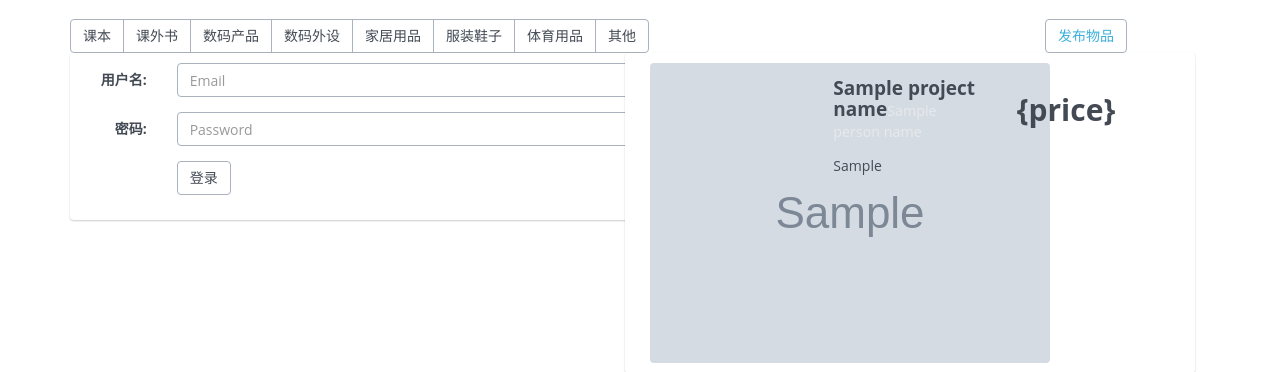
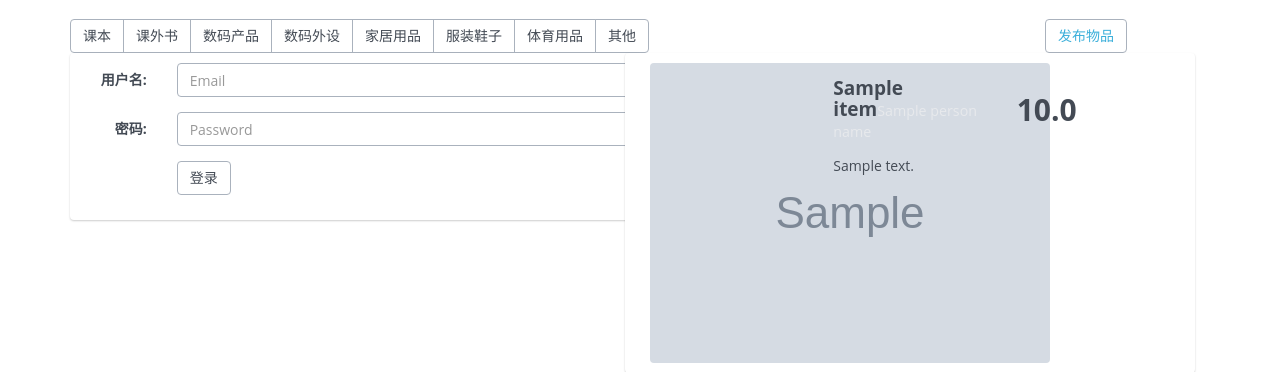
Before and after one commit to coolbit-in/bookseller, a Django app: template bookseller/apps/register/templates/index.html in a window 1280 px wide. Shown: the part 51-423 px from the top of the page. Run offline with Django 3.2, Linux system fonts and the light colour scheme; tables that the repository leaves empty hold one stand-in row (values such as "Sample post"); the template is opened without the code that fills it: values that come from a table or form of the project are taken from there, most other values are stand-ins (such as "Sample title", 1, 10 or a date in 2020); grey boxes marked "Sample" are stand-in pictures; parts of the project's set-up code (start-up, migrations or seed data) failed here and were passed over.

Commit message:
Add Index item list view

```diff
--- a/bookseller/apps/register/templates/index.html
+++ b/bookseller/apps/register/templates/index.html
@@ -45,13 +45,13 @@
         {% endif %}
         {% for item in item_list %}
         <div class="col-md-6 row well">
-            <div class="col-md-4"><img src="{{pictureSrc}}" alt="..." class="img-rounded"></div>
+            <div class="col-md-4"><img src="{{ item.image.url }}" alt="..." class="img-rounded"></div>
             <div class="col-md-4">
-                <h4>{{projectName}}<small>{{personName}}</small></h4>
-                <p>{{projectInfo}}</p>
+                <h4>{{ item.title }}<small>{{personName}}</small></h4>
+                <p>{{ item.description }}</p>
             </div>
             <div class="col-md-3">
-                <h3>{price}</h3>
+                <h3>{{ item.price }}</h3>
             </div>
         </div>
         {% endfor %}
```
Also changed, not shown: bookseller/apps/register/views.py (+5 -2 lines).
